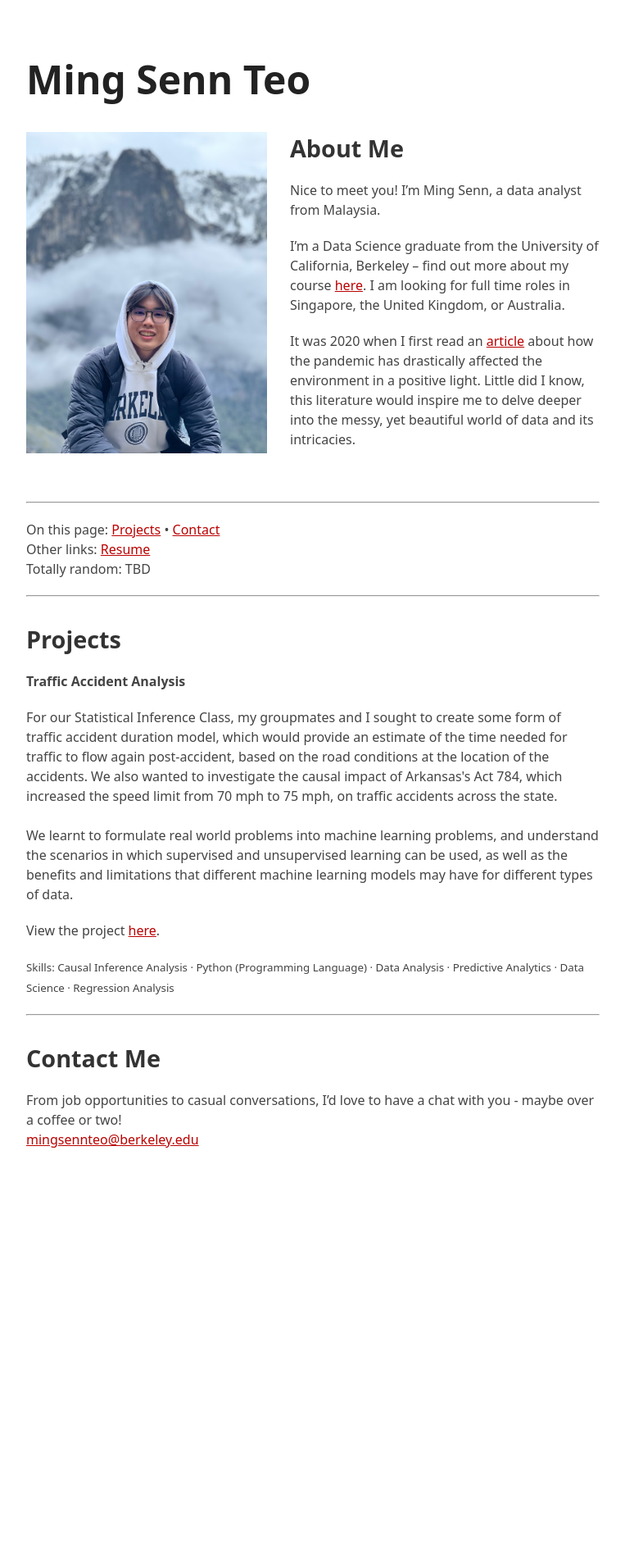
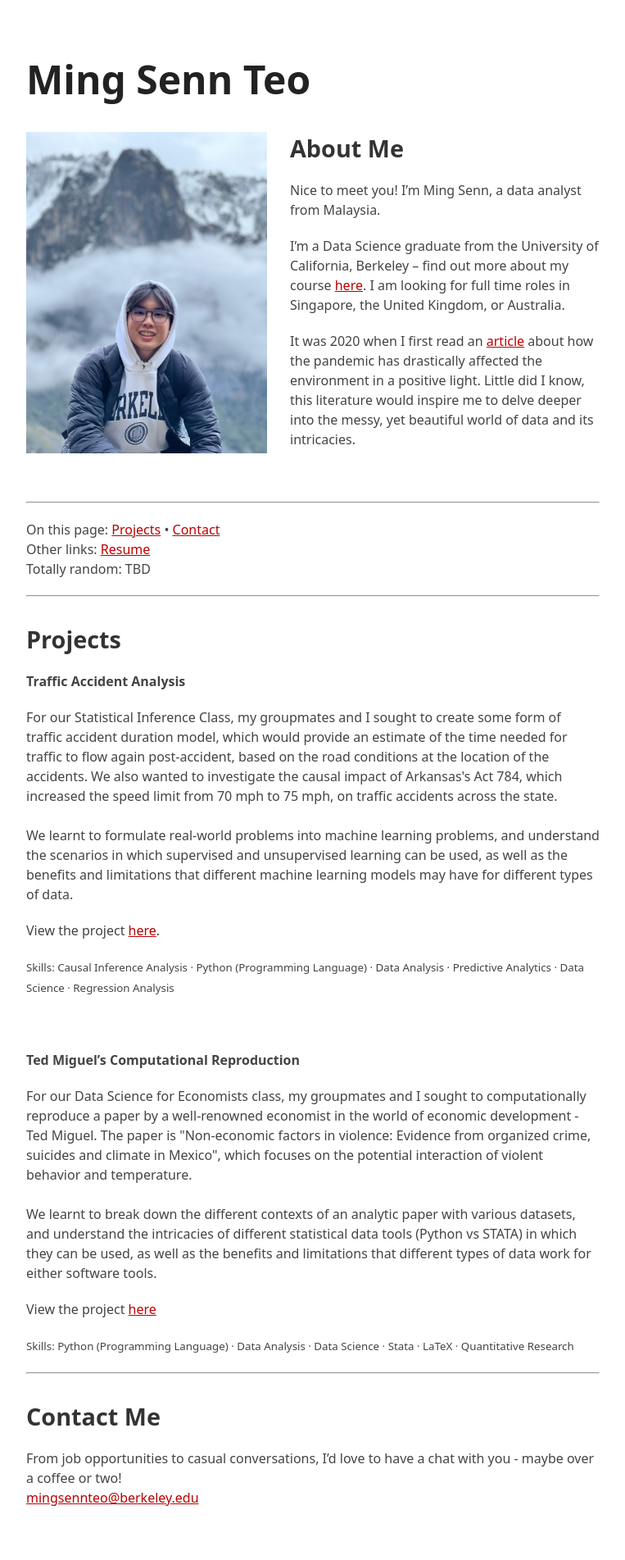
Before and after one commit to MSTeo01/msteo01.github.io, a Jekyll site: the page built from index.md, in a window 1280 px wide. Shown: the whole page at 82% size, without its empty margins (258-1021 px from the left). Built offline with Jekyll 4.4.1, drawn with Linux system fonts in a browser that asks for light colours; before the commit the page ends 1466 px from its top, so only the background shows below that.

Commit message:
updates project #2

```diff
--- a/index.md
+++ b/index.md
@@ -39,15 +39,30 @@ Totally random: TBD
 **Traffic Accident Analysis**<br>
 
 <p>
-For our Statistical Inference Class, my groupmates and I sought to create some form of traffic accident duration model, which would provide an estimate of the time needed for traffic to flow again post-accident, based on the road conditions at the location of the accidents. We also wanted to investigate the causal impact of Arkansas's Act 784, which increased the speed limit from 70 mph to 75 mph, on traffic accidents across the state.
-<br />
-<br />
-We learnt to formulate real world problems into machine learning problems, and understand the scenarios in which supervised and unsupervised learning can be used, as well as the benefits and limitations that different machine learning models may have for different types of data.
+  For our Statistical Inference Class, my groupmates and I sought to create some form of traffic accident duration model, which would provide an estimate of the time needed for traffic to flow again post-accident, based on the road conditions at the location of the accidents. We also wanted to investigate the causal impact of Arkansas's Act 784, which increased the speed limit from 70 mph to 75 mph, on traffic accidents across the state.
+  <br />
+  <br />
+  We learnt to formulate real-world problems into machine learning problems, and understand the scenarios in which supervised and unsupervised learning can be used, as well as the benefits and limitations that different machine learning models may have for different types of data.
 </p>
 
 View the project [here](https://github.com/MSTeo01/traffic-accident-ml-analysis).
 
 <small> Skills: Causal Inference Analysis · Python (Programming Language) · Data Analysis · Predictive Analytics · Data Science · Regression Analysis </small>
+
+<br>
+
+**Ted Miguel's Computational Reproduction**<br>
+
+<p>
+  For our Data Science for Economists class, my groupmates and I sought to computationally reproduce a paper by a well-renowned economist in the world of economic development - Ted Miguel. The paper is "Non-economic factors in violence: Evidence from organized crime, suicides and climate in Mexico", which focuses on the potential interaction of violent behavior and temperature.
+  <br />
+  <br />
+  We learnt to break down the different contexts of an analytic paper with various datasets, and understand the intricacies of different statistical data tools (Python vs STATA) in which they can be used, as well as the benefits and limitations that different types of data work for either software tools.
+</p>
+
+View the project [here](https://github.com/MSTeo01/ted-miguel-computational-reproduction)
+
+<small> Skills: Python (Programming Language) · Data Analysis · Data Science · Stata · LaTeX · Quantitative Research </small>
 
 
 <a name='contact'></a>
```
